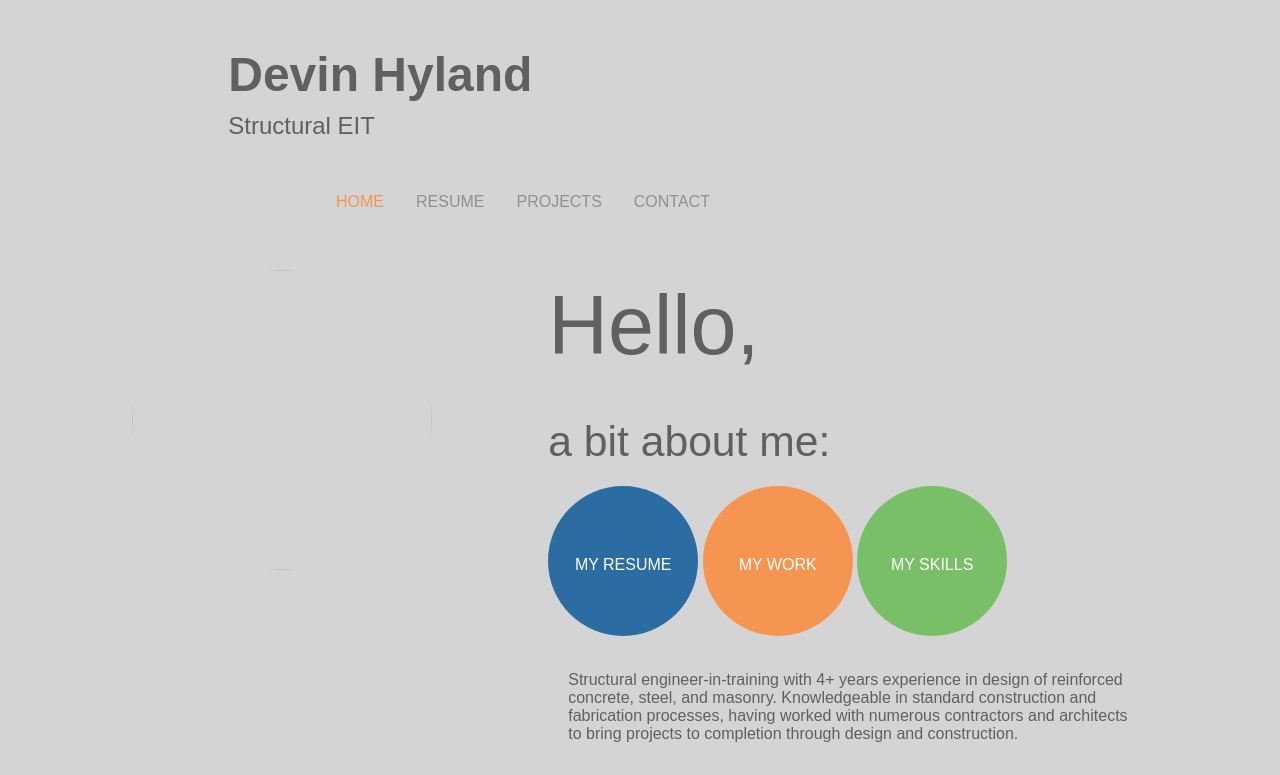
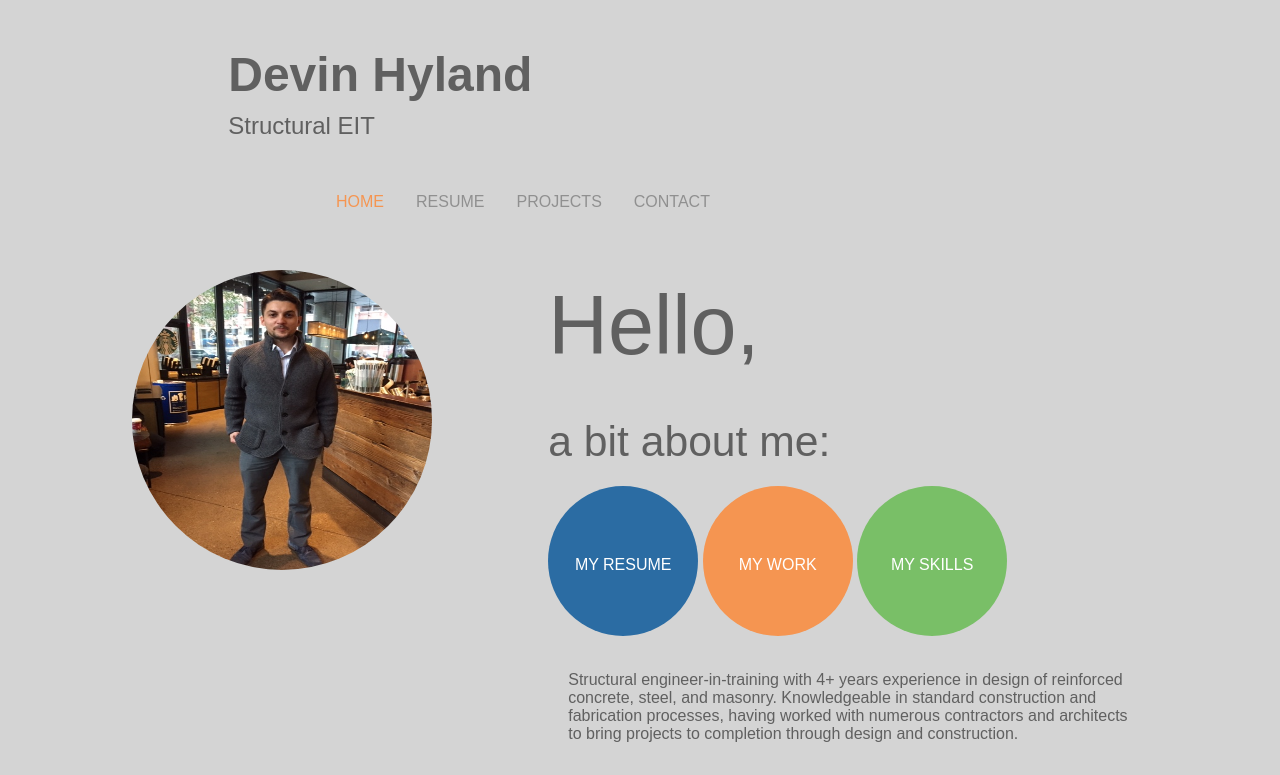
Before and after one commit to DevinHyland/devinhyland.github.io, a plain HTML site: page index.html in a window 1280 px wide. Shown: the top 775 px of the page. Drawn offline with Linux system fonts and the light colour scheme.

Commit message:
Update index.html

```diff
--- a/index.html
+++ b/index.html
@@ -33,7 +33,7 @@
 <div class="row">
     <div class="col-1"></div>
     <div class="col-3">
-        <img src="DevinProfile001.jpg" style="height: 300px; width: 300px; margin: 10px; float: left; border-radius: 50%;">
+        <img src="images/DevinProfile001.jpg" style="height: 300px; width: 300px; margin: 10px; float: left; border-radius: 50%;">
     </div>
     <div class="col-1"></div>
     <div class="col-6">
```
